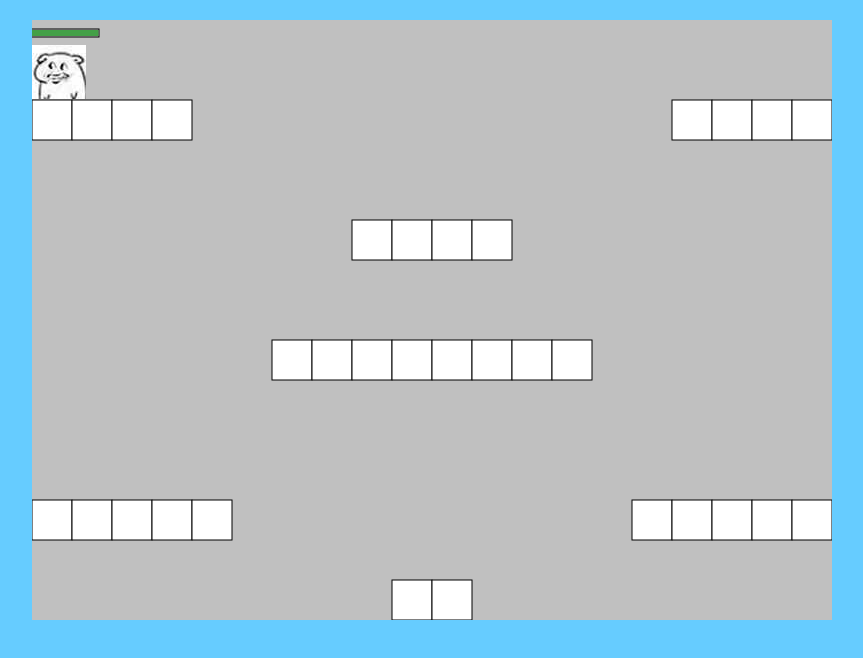
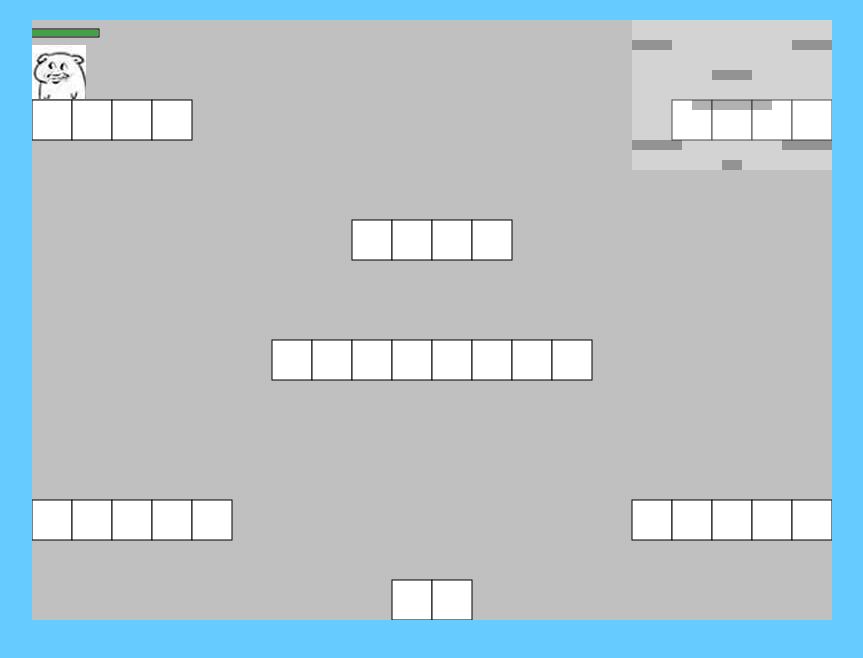
Before and after one commit to RSzyg/meme-game, a website built with webpack: page index.html in a window 1280 px wide. Shown: the whole page, without its empty margins (208-1071 px from the left). Built offline with nearby package versions, Linux system fonts and the light colour scheme.

Commit message:
add static mini map

```diff
--- a/index.html
+++ b/index.html
@@ -18,6 +18,6 @@
 
 <body>
   <div style="padding: 20px 0; width: 100%">
-    <div id="display" style="margin: auto; width: 800px; height: 600px; background: #C0C0C0"></div>
+    <div id="display" style="position: relative; margin: auto; width: 800px; height: 600px; background: #C0C0C0"></div>
   </div>
 </body>
--- a/src/Main.ts
+++ b/src/Main.ts
@@ -12,16 +12,27 @@ export default class Main {
     }
 
     public createScene() {
-        // create canvas
-        Storage.canvas = document.createElement("canvas");
-        Storage.canvas.style.zIndex = "30";
-        Storage.canvas.style.position = "absolute";
-        Storage.canvas.height = Storage.sceneHeight;
-        Storage.canvas.width = Storage.sceneWidth;
-        document.getElementById("display").appendChild(Storage.canvas);
-        Storage.ctx = Storage.canvas.getContext("2d");
+        // create mini-map canvas
+        Storage.miniMapCanvas = document.createElement("canvas");
+        Storage.miniMapCanvas.style.zIndex = "2";
+        Storage.miniMapCanvas.style.position = "absolute";
+        Storage.miniMapCanvas.style.right = "0px";
+        Storage.miniMapCanvas.style.top = "0px";
+        Storage.miniMapCanvas.height = 150;
+        Storage.miniMapCanvas.width = 200;
+        document.getElementById("display").appendChild(Storage.miniMapCanvas);
+        Storage.miniMapctx = Storage.miniMapCanvas.getContext("2d");
+        // create main canvas
+        Storage.mainCanvas = document.createElement("canvas");
+        Storage.mainCanvas.style.zIndex = "1";
+        Storage.mainCanvas.style.position = "absolute";
+        Storage.mainCanvas.height = Storage.sceneHeight;
+        Storage.mainCanvas.width = Storage.sceneWidth;
+        document.getElementById("display").appendChild(Storage.mainCanvas);
+        Storage.mainCtx = Storage.mainCanvas.getContext("2d");
         this.renderMap();
         this.createRole("0");
+        this.renderMiniMap();
 
         document.addEventListener("keydown", (e) => this.keyboardController(e));
         document.addEventListener("keyup", (e) => this.keyboardController(e));
@@ -31,9 +42,23 @@ export default class Main {
         for (let r = 0; r < Storage.simplifiedMap.length; r++) {
             for (let c = 0; c < Storage.simplifiedMap[r].length; c++) {
                 if (Storage.simplifiedMap[r][c] === 1) {
-                    Storage.ctx.fillStyle = "#ffffff";
-                    Storage.ctx.fillRect(c * 40, r * 40, 40, 40);
-                    Storage.ctx.strokeRect(c * 40, r * 40, 40, 40);
+                    Storage.mainCtx.fillStyle = "#ffffff";
+                    Storage.mainCtx.fillRect(c * 40, r * 40, 40, 40);
+                    Storage.mainCtx.strokeRect(c * 40, r * 40, 40, 40);
+                }
+            }
+        }
+    }
+
+    private renderMiniMap() {
+        Storage.miniMapctx.globalAlpha = 0.3;
+        Storage.miniMapctx.fillStyle = "#ffffff";
+        Storage.miniMapctx.fillRect(0, 0, 200, 150);
+        for (let r = 0; r < Storage.simplifiedMap.length; r++) {
+            for (let c = 0; c < Storage.simplifiedMap[r].length; c++) {
+                if (Storage.simplifiedMap[r][c] === 1) {
+                    Storage.miniMapctx.fillStyle = "#000000";
+                    Storage.miniMapctx.fillRect(c * 10, r * 10, 10, 10);
                 }
             }
         }
@@ -64,8 +89,7 @@ export default class Main {
     }
 
     private clearScene() {
-        Storage.ctx.fillStyle = "#C0C0C0";
-        Storage.ctx.fillRect(0, 0, Storage.sceneWidth, Storage.sceneHeight);
+        Storage.mainCanvas.height = Storage.mainCanvas.height;
     }
 
     private update() {
--- a/src/Role.ts
+++ b/src/Role.ts
@@ -80,21 +80,21 @@ export default class Role {
     // rendering
     public render() {
         const index: number = Math.floor((this.healthPoint + 0.2 * this.maxHealthPoint) / (0.4 * this.maxHealthPoint));
-        Storage.ctx.strokeStyle = "#000000";
-        Storage.ctx.strokeRect(
+        Storage.mainCtx.strokeStyle = "#000000";
+        Storage.mainCtx.strokeRect(
             this.x - (Role.healthBarWidth - this.width) / 2,
             this.y - 16,
             Role.healthBarWidth,
             Role.healthBarHeight,
         );
-        Storage.ctx.fillStyle = Storage.healthBarColor[index];
-        Storage.ctx.fillRect(
+        Storage.mainCtx.fillStyle = Storage.healthBarColor[index];
+        Storage.mainCtx.fillRect(
             this.x - (Role.healthBarWidth - this.width) / 2 + 1,
             this.y - 15,
             this.healthPoint / this.maxHealthPoint * Role.healthBarWidth * 0.98,
             Role.healthBarHeight - 2,
         );
-        Storage.ctx.drawImage(
+        Storage.mainCtx.drawImage(
             Storage.images[this.selfStatus],
             this.x,
             this.y,
--- a/src/Storage.ts
+++ b/src/Storage.ts
@@ -2,8 +2,10 @@ export default class Storage {
     public static sceneHeight: number = 600;
     public static sceneWidth: number = 800;
     public static images: { [key: string]: HTMLImageElement } = {};
-    public static canvas: HTMLCanvasElement;
-    public static ctx: CanvasRenderingContext2D;
+    public static miniMapCanvas: HTMLCanvasElement;
+    public static miniMapctx: CanvasRenderingContext2D;
+    public static mainCanvas: HTMLCanvasElement;
+    public static mainCtx: CanvasRenderingContext2D;
     public static healthBarColor: string[] = ["#C62828", "#EF6C00", "#43A047", "#43A047"];
     // direction move(left, up, right, down)
     public static dx: number[] = [-1, 0, 1, 0];
```
